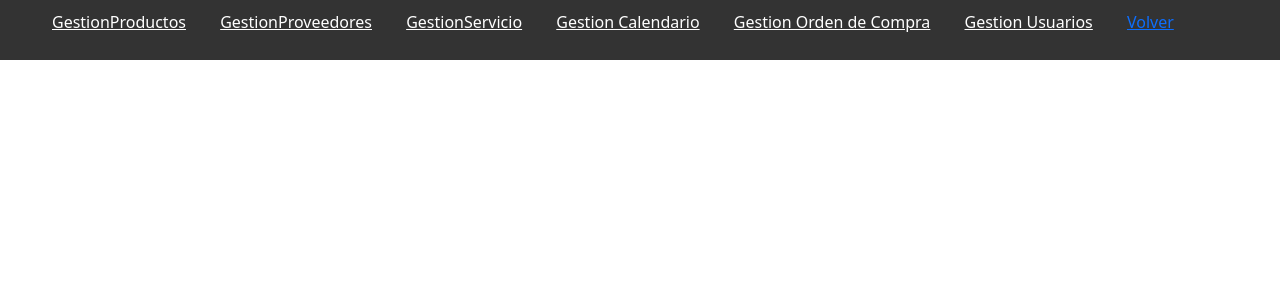
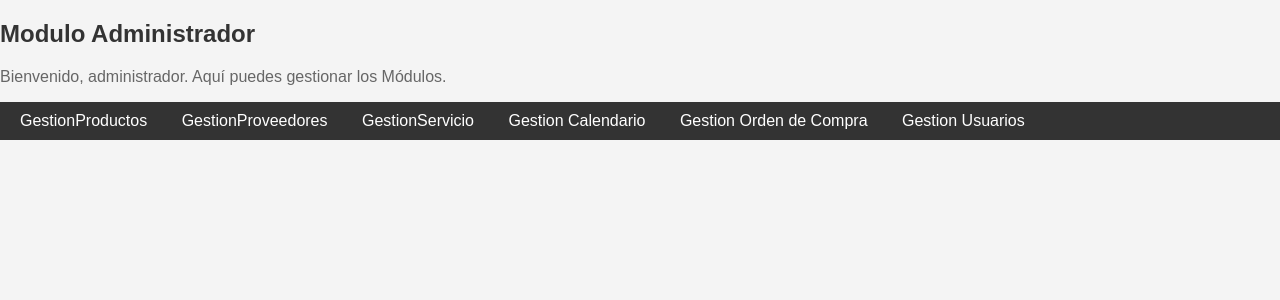
Before and after one commit to mlaborie/ProyectServiExpress, a Django app: page /IndexAdministratoris/ in a window 1280 px wide. Shown: the top 300 px of the page. Run offline with Django 4.2, Linux system fonts and the light colour scheme.

Commit message:
cambioos

```diff
--- a/ServiExpress/templates/ModulusAdministratoris/IndexAdministratoris.html
+++ b/ServiExpress/templates/ModulusAdministratoris/IndexAdministratoris.html
@@ -7,11 +7,17 @@
     <meta name="viewport" content="width=device-width, initial-scale=1.0">
     <title>Administrar Productos</title>
     <link rel="stylesheet" href="../../static/css/indexAdministrador.css">
-    <link href="https://cdn.jsdelivr.net/npm/bootstrap@5.3.2/dist/css/bootstrap.min.css" rel="stylesheet" integrity="sha384-T3c6CoIi6uLrA9TneNEoa7RxnatzjcDSCmG1MXxSR1GAsXEV/Dwwykc2MPK8M2HN" crossorigin="anonymous">
+    <!-- <link href="https://cdn.jsdelivr.net/npm/bootstrap@5.3.2/dist/css/bootstrap.min.css" rel="stylesheet" integrity="sha384-T3c6CoIi6uLrA9TneNEoa7RxnatzjcDSCmG1MXxSR1GAsXEV/Dwwykc2MPK8M2HN" crossorigin="anonymous"> -->
 </head>
 <body>
+    <h2>Modulo Administrador</h2>
+    <p>Bienvenido, administrador. Aquí puedes gestionar los Módulos.</p>
+
+    <!-- Barra de navegación -->
     <nav>
-            <ul>        <!-- -->
+        <ul>
+
+
             <!-- Desplegable para GestionProductos -->
             <li class="dropdown">
                 <a href="#" class="dropbtn">GestionProductos</a>
@@ -68,16 +74,10 @@
                     <a href="{% url 'crear_usuario' %}">Lista Administrados</a>
                 </div>
             </li>
-                <a href="{% url 'base' %}">Volver</a>
-
-
-
-
     </ul>
 </nav>
 
-</body>
-<script src="https://cdn.jsdelivr.net/npm/bootstrap@5.3.2/dist/js/bootstrap.bundle.min.js" integrity="sha384-C6RzsynM9kWDrMNeT87bh95OGNyZPhcTNXj1NW7RuBCsyN/o0jlpcV8Qyq46cDfL" crossorigin="anonymous"></script>
+
 <script>
     // Cierra el dropdown si se hace clic fuera de él
     window.onclick = function(event) {
@@ -93,4 +93,5 @@
     }
 </script>
 
+</body>
 </html>
```
Lines whose indentation alone changed are shown as unchanged.
